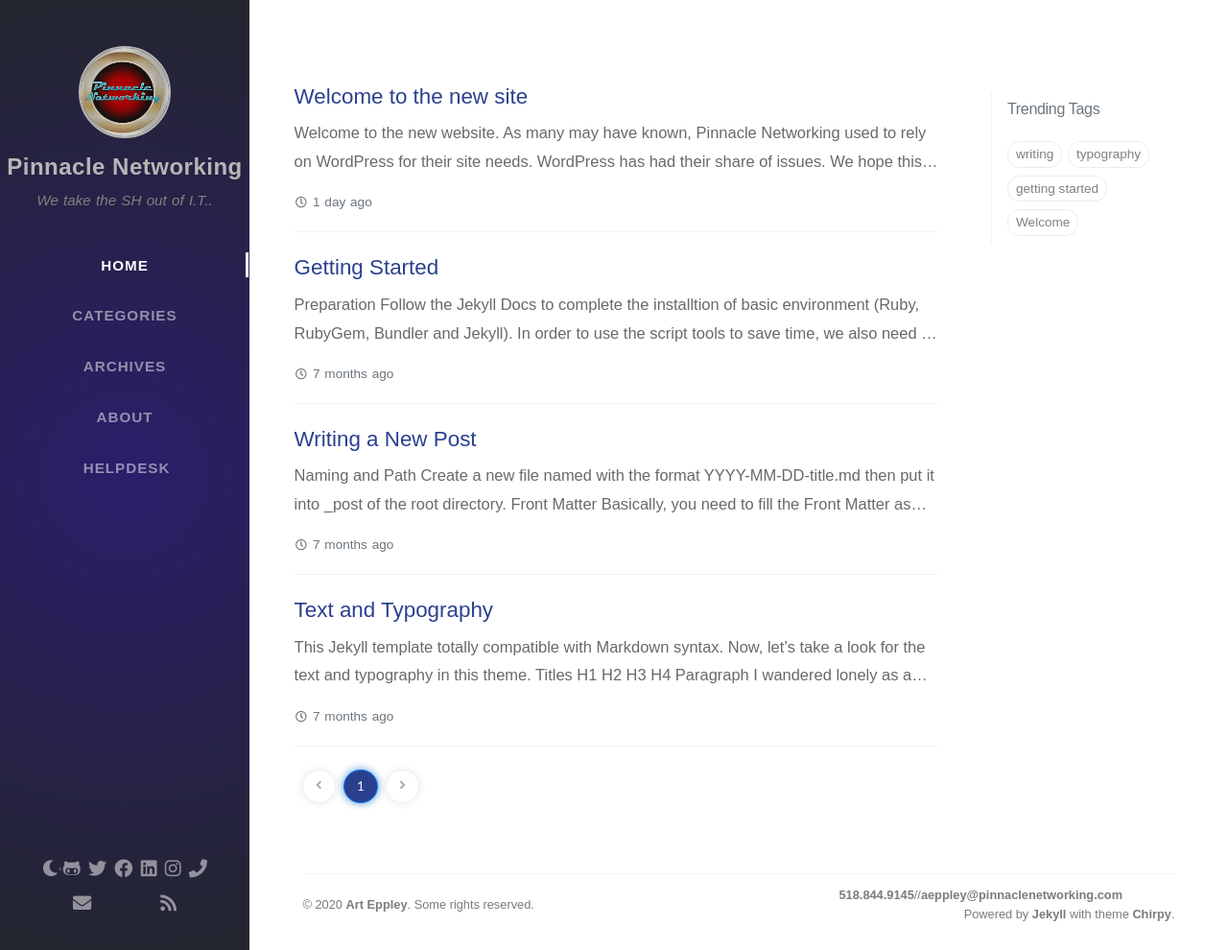
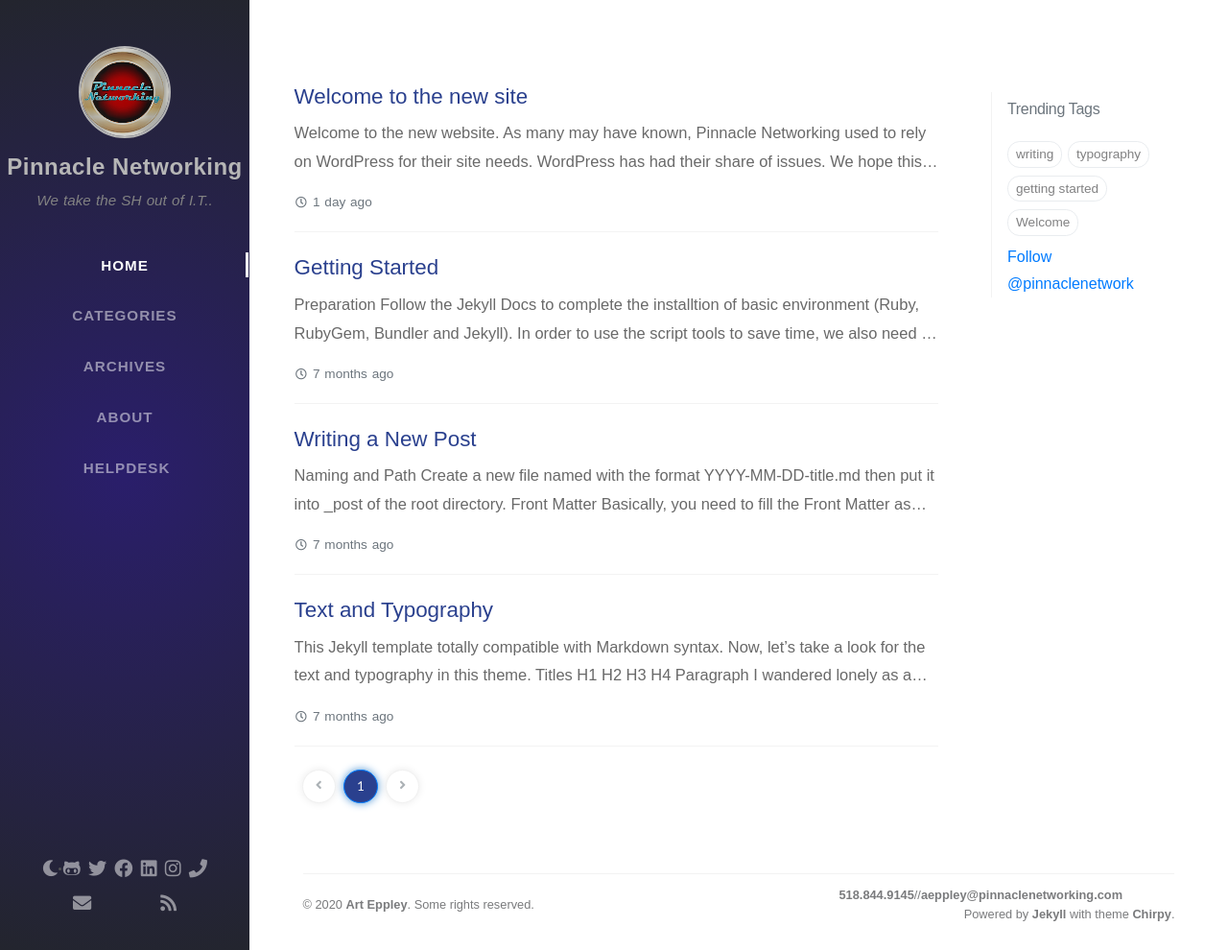
Before and after one commit to Pinnaclenetworking/pinnaclenetworking.github.io, a Jekyll site: the page built from index.html, in a window 1280 px wide and 990 px high. Shown: the whole window at 96% size. Built offline with Jekyll 4.4.1, drawn with Linux system fonts in a browser that asks for light colours; nearby versions of some CDN libraries; some web fonts are replaced; the list of posts is cut into pages by our own code; comment, search, counter and statistics services are not loaded.

Commit message:
Update trending-tags.html

```diff
--- a/_includes/trending-tags.html
+++ b/_includes/trending-tags.html
@@ -25,3 +25,5 @@
     {% break %}
   {% endif %}
 {% endfor %}
+
+<a href="https://twitter.com/pinnaclenetwork?ref_src=twsrc%5Etfw" class="twitter-follow-button" data-show-count="false">Follow @pinnaclenetwork</a><script async src="https://platform.twitter.com/widgets.js" charset="utf-8"></script>
```
